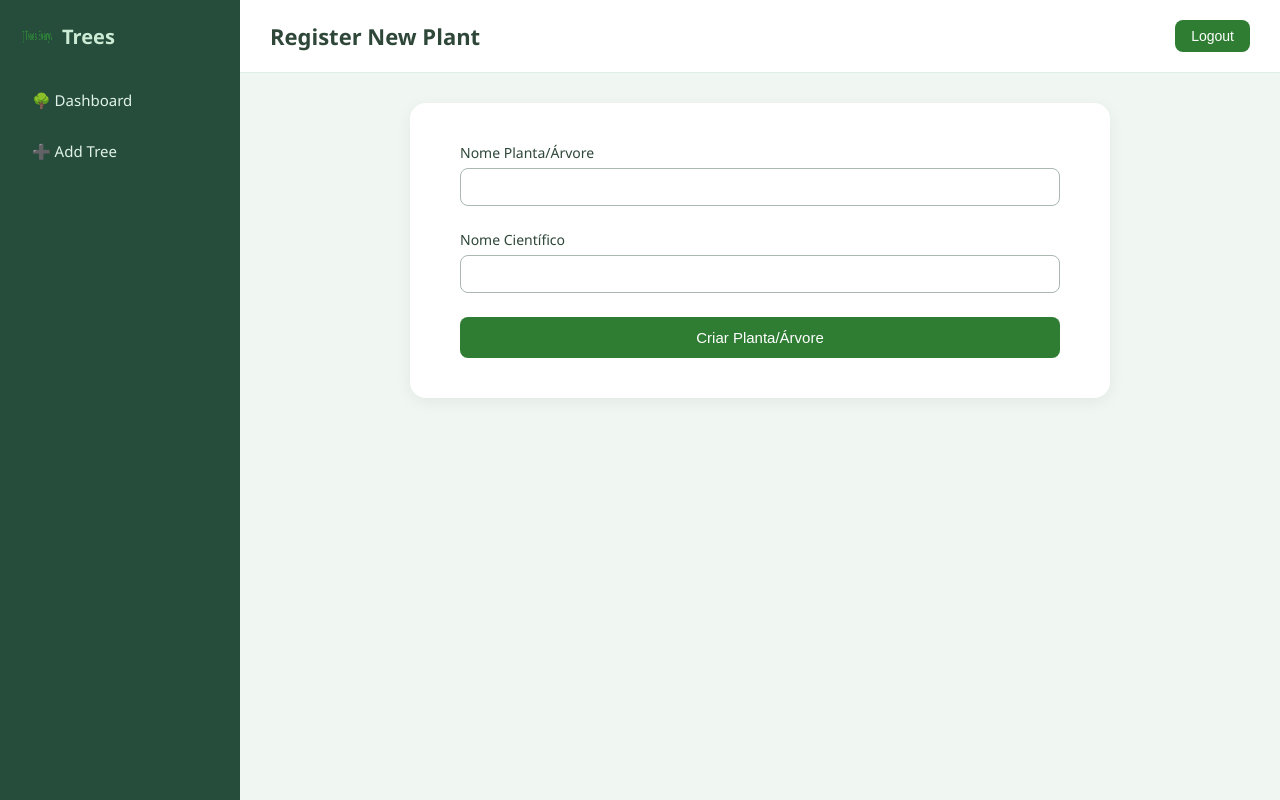
After one commit to Rap255/youshop-trees-everywhere, a Django app: template src/core/templates/register_plant.html in a window 1280 px wide. The commit adds this page. Run offline with Django 4.2, Linux system fonts and the light colour scheme; the template is opened without the code that fills it, so the values that code supplies are empty.

Commit message:
v0.2.2 - Register Tree and List Trees

```diff
--- /dev/null
+++ b/src/core/static/css/plant-register.css
@@ -0,0 +1,45 @@
+.form-container {
+  background-color: #ffffff;
+  padding: 40px 50px;
+  border-radius: 16px;
+  box-shadow: 0 4px 16px rgba(0, 0, 0, 0.06);
+  max-width: 700px;
+  width: 100%;
+  margin: 0 auto;
+}
+
+.form-group {
+  margin-bottom: 24px;
+  display: flex;
+  flex-direction: column;
+}
+
+label {
+  font-size: 14px;
+  color: #2e4739;
+  margin-bottom: 6px;
+  font-weight: 500;
+}
+
+input[type="text"] {
+  padding: 10px;
+  border: 1px solid #aab8b0;
+  border-radius: 8px;
+  font-size: 14px;
+}
+
+.submit-btn {
+  background-color: #2e7d32;
+  color: white;
+  padding: 12px 20px;
+  font-size: 15px;
+  border: none;
+  border-radius: 8px;
+  cursor: pointer;
+  transition: background-color 0.2s ease;
+  width: 100%;
+}
+
+.submit-btn:hover {
+  background-color: #27662b;
+}
--- /dev/null
+++ b/src/core/static/js/plant-list.js
@@ -0,0 +1,3 @@
+document.addEventListener('DOMContentLoaded', function () {
+
+});
--- /dev/null
+++ b/src/core/static/js/plant-register.js
@@ -0,0 +1,3 @@
+document.addEventListener('DOMContentLoaded', function () {
+
+});
--- a/src/core/templates/base.html
+++ b/src/core/templates/base.html
@@ -23,7 +23,7 @@
           <a href="{% url 'list_users'%}">👤 Users</a>
         {% endif %}
         {% if user.type_of_access_id == 1%}
-          <a href="{}">🌱 Trees</a>
+          <a href="{% url 'list_trees'%}">🌱 Trees</a>
         {% endif %}
         {% if user.type_of_access_id == 2%}
           <a href="{}">🌱 My Trees</a>
--- /dev/null
+++ b/src/core/templates/register_plant.html
@@ -0,0 +1,33 @@
+{% extends 'base.html' %}
+{% load static %}
+
+{% block title %}Register Plant{% endblock %}
+{% block page_title %}Register New Plant{% endblock %}
+
+{% block extra_css %}
+<link rel="stylesheet" href="{% static 'css/plant-register.css' %}">
+{% endblock %}
+
+{% block content %}
+  <div class="form-container">
+    <form method="post" action="{% url 'register_tree' %}">
+      {% csrf_token %}
+
+      <div class="form-group">
+        <label for="name">Nome Planta/Árvore</label>
+        <input type="text" name="name" id="name" required>
+      </div>
+
+      <div class="form-group">
+        <label for="scientific_name">Nome Científico</label>
+        <input type="text" name="scientific_name" id="scientific_name">
+      </div>
+
+      <button type="submit" class="submit-btn">Criar Planta/Árvore</button>
+    </form>
+  </div>
+{% endblock %}
+
+{% block extra_js %}
+<script src="{% static 'js/plant-register.js' %}"></script>
+{% endblock %}
--- a/src/trees/urls.py
+++ b/src/trees/urls.py
@@ -0,0 +1,7 @@
+from django.urls import path
+from trees import views
+
+urlpatterns = [
+    path("register-tree",views.resgister_tree,name="register_tree"),
+    path("list-tree",views.list_trees,name="list_trees")
+]
--- a/src/trees_everywhere/urls.py
+++ b/src/trees_everywhere/urls.py
@@ -21,5 +21,6 @@ urlpatterns = [
     path('admin/', admin.site.urls),
     path('',include("core.urls")),
     path('account/',include("accounts.urls")),
-    path('users/',include("users.urls"))
+    path('users/',include("users.urls")),
+    path('trees/',include("trees.urls")),
 ]
```
Also changed, not shown: src/core/static/css/plant.css (added, +48 -0 lines), src/core/templates/list_plants.html (added, +33 -0 lines), src/trees/controllers.py (+26 -0 lines), src/trees/serializers.py (+17 -0 lines), src/trees/views.py (+27 -2 lines).
